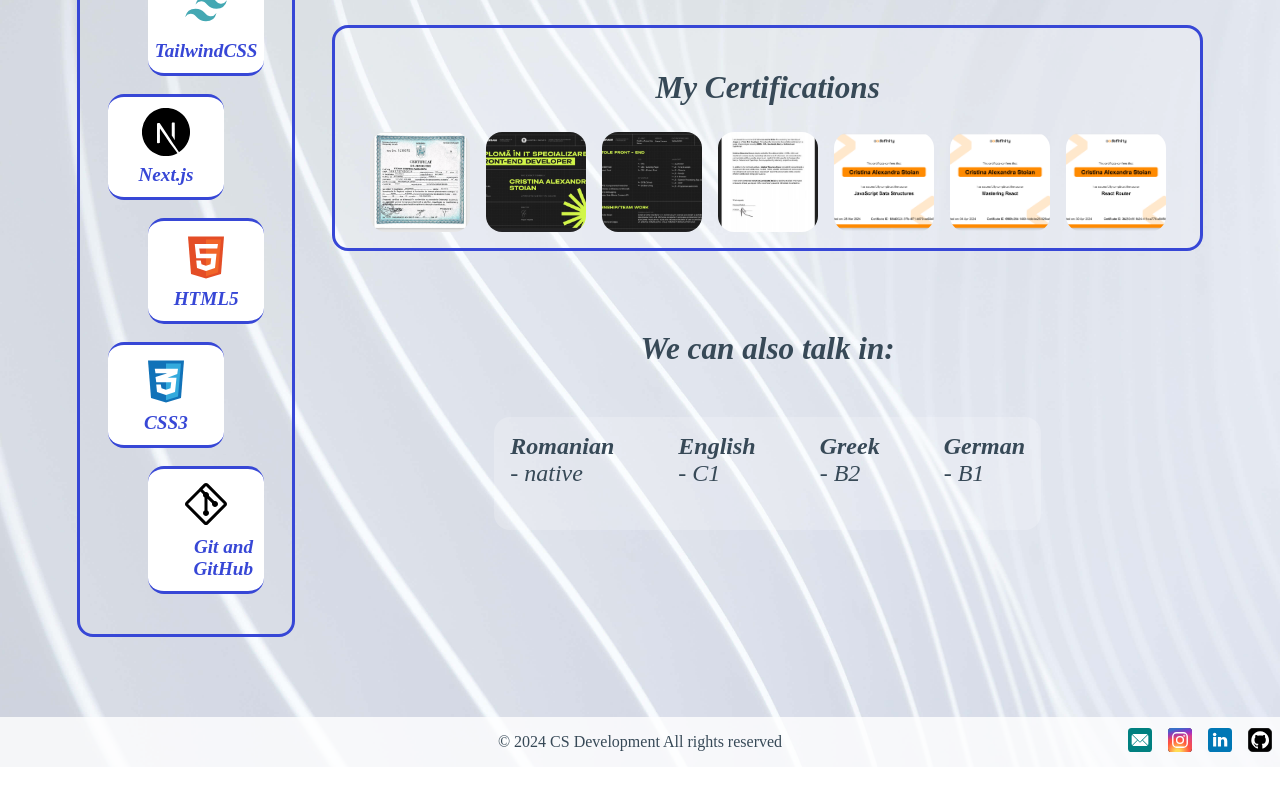
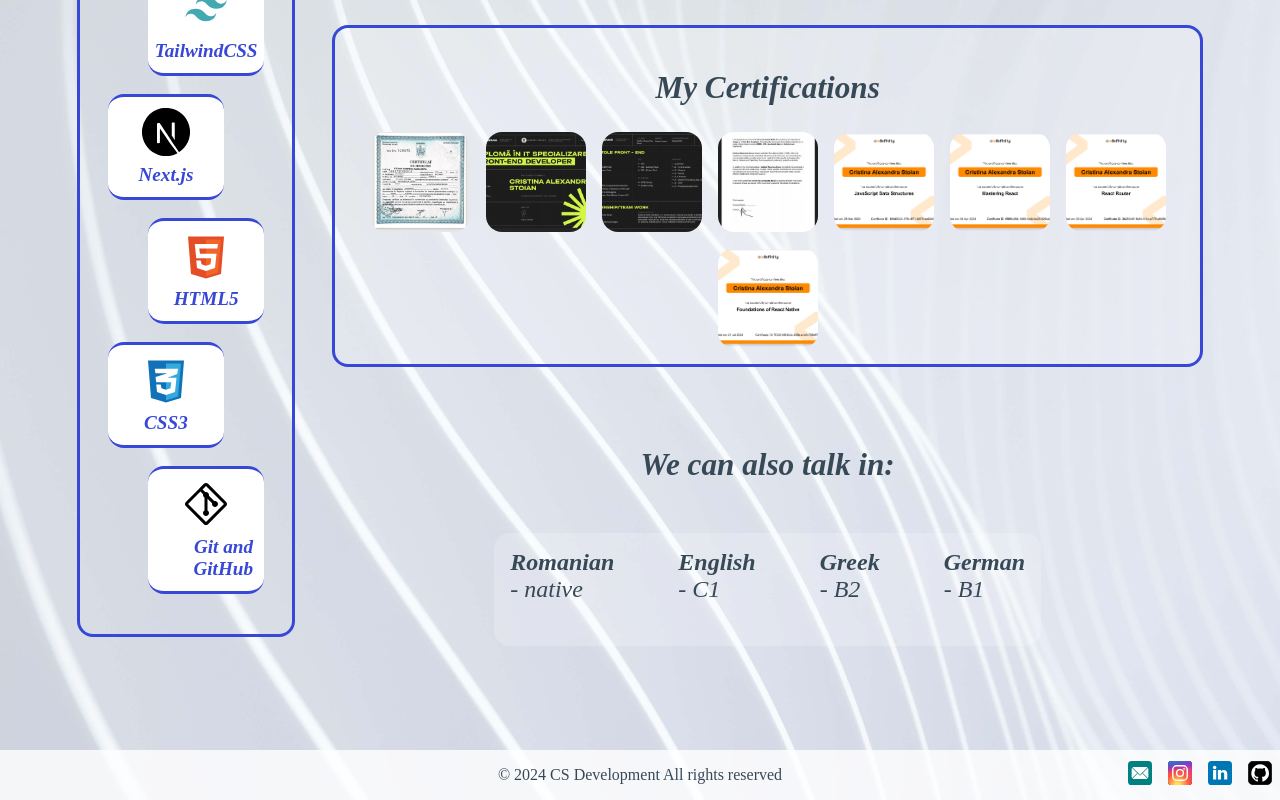
Before and after one commit to CristinaSt86/My-Portfolio, a React (Create React App) app: page /about in a window 1280 px wide. Shown: the part 695-1495 px from the top of the page. Before the commit the page ends 1462 px from the top, so only its background shows below. Built offline with nearby package versions, Linux system fonts and the light colour scheme.

Commit message:
Add a new Certification

```diff
--- a/src/AboutPage/AboutPage.jsx
+++ b/src/AboutPage/AboutPage.jsx
@@ -10,6 +10,7 @@ import c14 from "../images/c14.jpg";
 import c15 from "../images/c15.png";
 import c16 from "../images/c16.png";
 import c17 from "../images/c17.png";
+import c18 from "../images/c18.webp";
 import { useTranslation } from "react-i18next";
 import H from "../images/H.svg";
 import cs3 from "../images/cs3.svg";
@@ -86,7 +87,7 @@ const AboutPage = () => {
     },
   ];
 
-  const certifications = [c11, c12, c13, c14, c15, c16, c17];
+  const certifications = [c11, c12, c13, c14, c15, c16, c17,c18];
 
   return (
     <>
@@ -116,7 +117,6 @@ const AboutPage = () => {
             </ul>
           </div>
           {/* <hr /> */}
-
         </aside>
         <main className={css.main2}>
           <div className={css.aboutBackground}>
```
Also changed, not shown: src/images/c18.webp (added).
